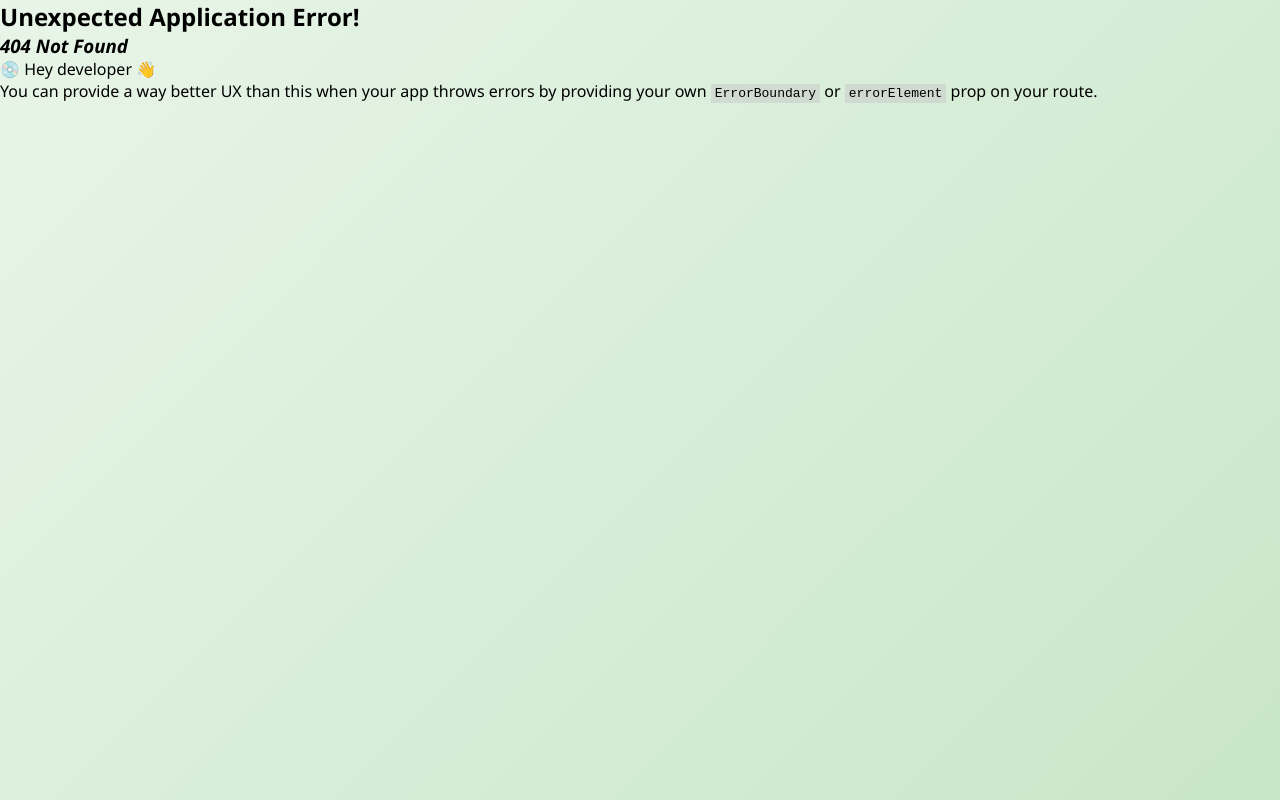
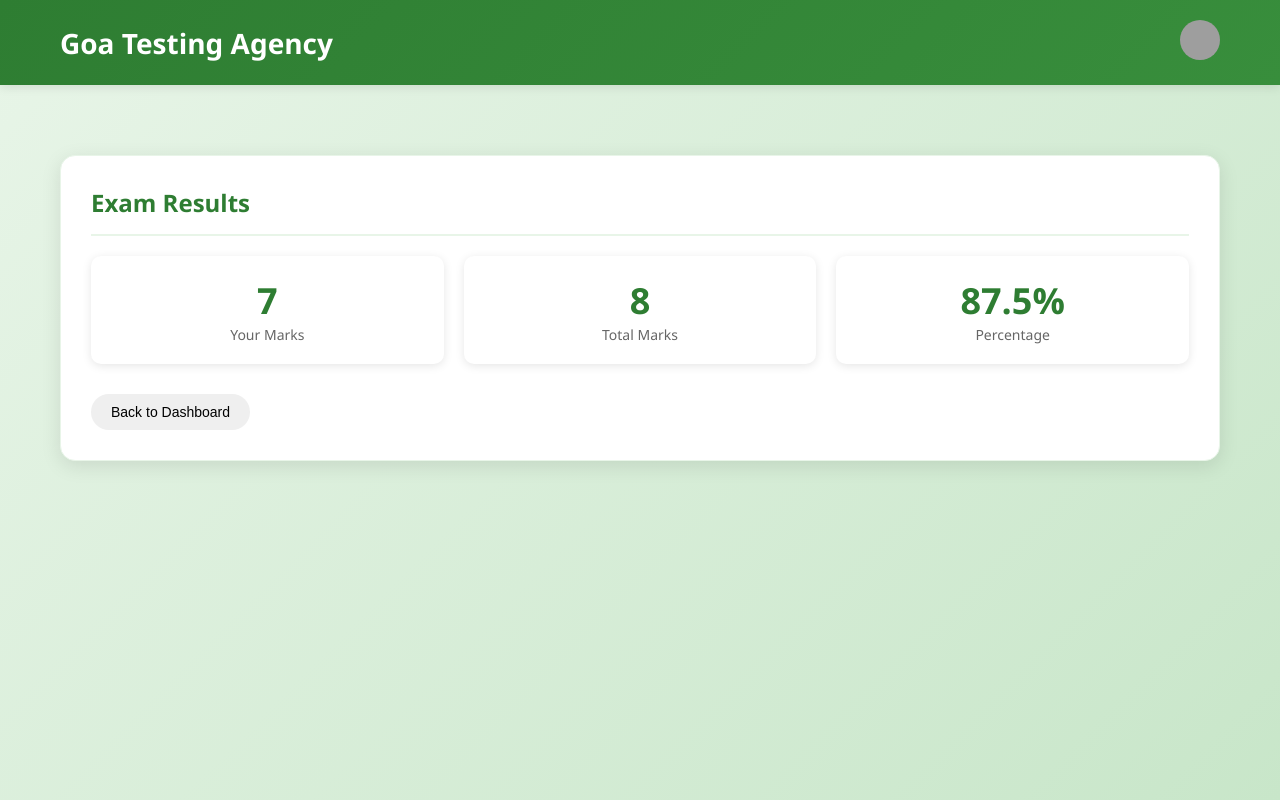
Before and after one commit to KNL110/exam-portal-frontend, a React (Vite) app: page /login/examHistory/response in a window 1280 px wide. Before the commit this address had no page. Built offline with nearby package versions, Linux system fonts and the light colour scheme; grey boxes are pictures that could not be loaded.

Commit message:
add response summery on response page

```diff
--- a/src/components/HistoryCard.jsx
+++ b/src/components/HistoryCard.jsx
@@ -1,17 +1,13 @@
-import React from 'react'
 import { Button } from './Button'
-import { useNavigate } from 'react-router-dom'
 
-export const HistoryCard = ({ title, marks, totalMarks }) => {
-
-    const navigate = useNavigate();
+export const HistoryCard = ({ title, marks, totalMarks, onClick }) => {
 
     return (
         <div class="card">
             <h3 style={{ color: " #2e7d32", marginBottom: "10px" }}>{title}</h3>
             <p><strong>Marks:</strong> {marks}/{totalMarks}</p>
             <p><strong>Percentage:</strong>{((marks / totalMarks) * 100).toFixed(2)}%</p>
-            <Button type="button" class="btn btn-primary" onClick={() => navigate("/login")}>View Details</Button>
+            <Button type="button" class="btn btn-primary" onClick={onClick}>View Details</Button>
         </div>
     )
 }
--- a/src/main.jsx
+++ b/src/main.jsx
@@ -6,6 +6,7 @@ import { Home } from './pages/Home.jsx';
 import { StudentDashboard } from './pages/StudentDashboard.jsx';
 import { ProfessorDashboard } from './pages/ProfessorDashboard.jsx';
 import { ExamHistory } from './pages/ExamHistory.jsx';
+import { Response } from './pages/Response.jsx';
 
 const router = createBrowserRouter([
     {
@@ -23,6 +24,10 @@ const router = createBrowserRouter([
     {
         path: "/login/examHistory",
         element: <ExamHistory />
+    },
+    {
+        path: "/login/examHistory/response",
+        element: <Response />
     }
 ]);
 createRoot(document.getElementById('root')).render(
--- a/src/pages/ExamHistory.jsx
+++ b/src/pages/ExamHistory.jsx
@@ -26,6 +26,7 @@ export const ExamHistory = () => {
                             title={studentHistory[0].title}
                             marks={studentHistory[0].marks}
                             totalMarks={studentHistory[0].totalMarks}
+                            onClick={()=> navigate("/login/examHistory/response")}
                         />
                     </div>
                     <Button type="button" className="btn" onClick={() => navigate("/login")}>Back to Dashboard</Button>
--- /dev/null
+++ b/src/pages/Response.jsx
@@ -0,0 +1,42 @@
+import React from 'react'
+import { Navbar } from '../components/Navbar'
+import ProfileMenu from '../components/ProfileMenu'
+import { SiteCard } from '../components/SiteCard'
+
+export const Response = () => {
+
+    let sh = { examId: 1, title: "Physics Mock Test", marks: 7, totalMarks: 8 }
+
+    return (
+        <>
+            <Navbar>
+                <ProfileMenu />
+            </Navbar>
+            <SiteCard id="resultsPage">
+                <div class="card">
+                    <div class="card-header">
+                        <h2 class="card-title">Exam Results</h2>
+                    </div>
+                    <div id="resultsContent">
+                        <div class="stats-grid">
+                            <div class="stat-card">
+                                <div class="stat-value">{sh.marks}</div>
+                                <div class="stat-label">Your Marks</div>
+                            </div>
+                            <div class="stat-card">
+                                <div class="stat-value">{sh.totalMarks}</div>
+                                <div class="stat-label">Total Marks</div>
+                            </div>
+                            <div class="stat-card">
+                                <div class="stat-value">{(sh.marks/sh.totalMarks)*100}%</div>
+                                <div class="stat-label">Percentage</div>
+                            </div>
+                        </div>
+
+                    </div>
+                    <button type="button" class="btn" onclick="showStudentView()">Back to Dashboard</button>
+                </div>
+            </SiteCard>
+        </>
+    )
+}
```
Also changed, not shown: src/components/ResponseCard.jsx (added, +7 -0 lines).
